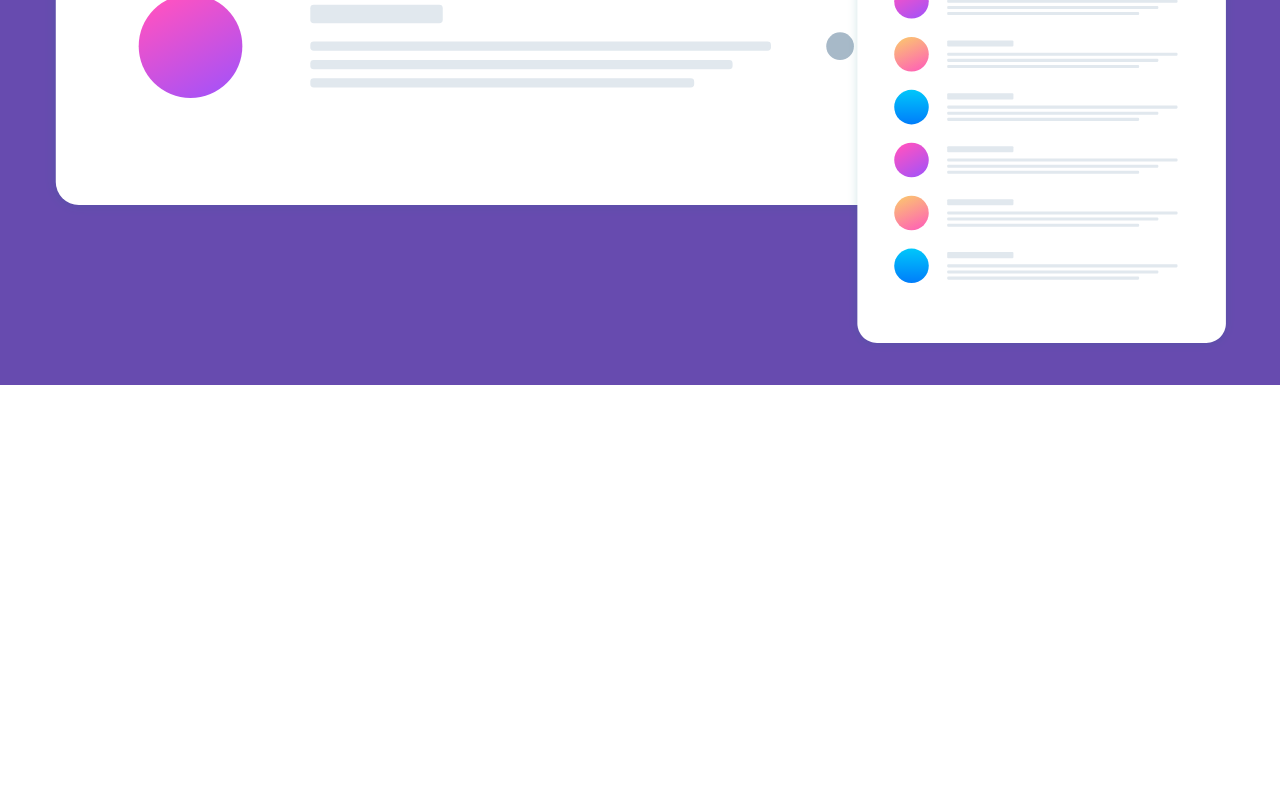
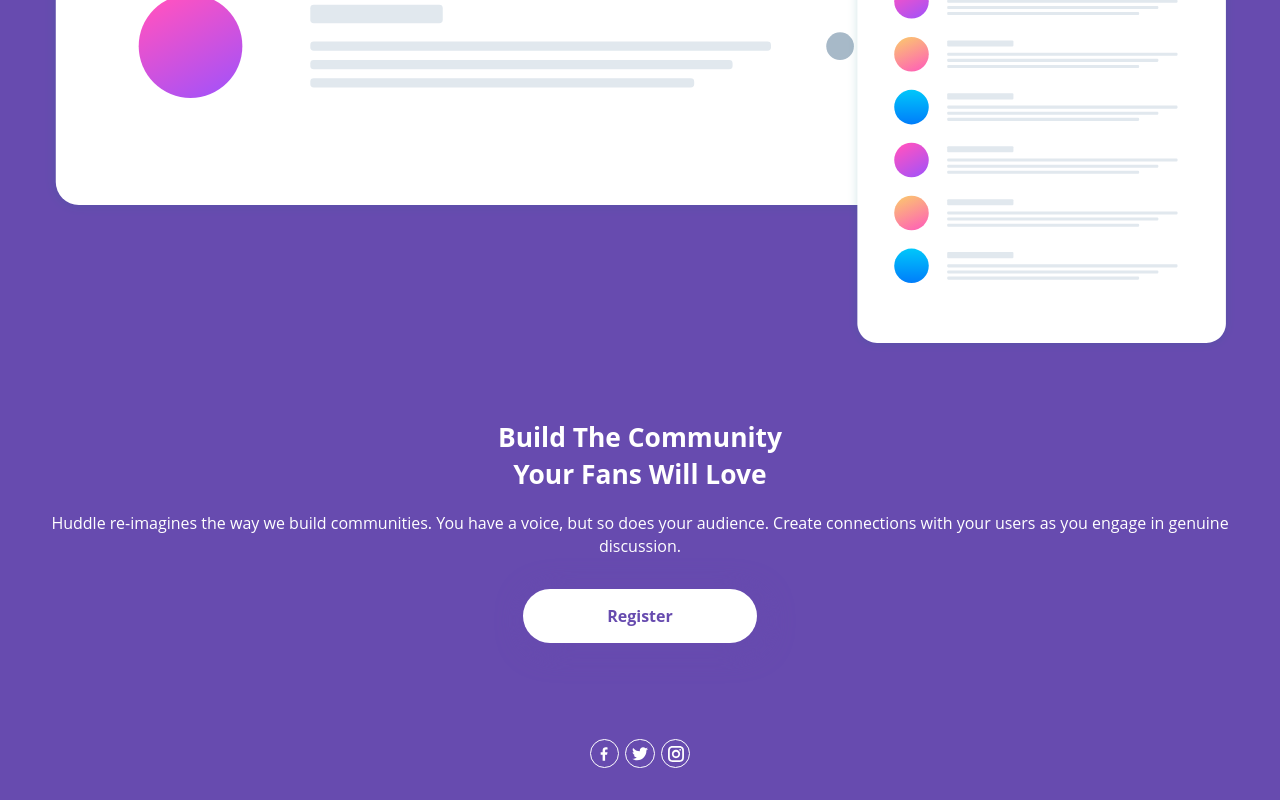
Before and after one commit to TheAncientOwl/huddle-landing-page, a React (Create React App) app: page / in a window 1280 px wide. Shown: the part 696-1496 px from the top of the page. Before the commit the page ends 1081 px from the top, so only its background shows below. Built offline with nearby package versions, Linux system fonts and the light colour scheme; a web font is replaced by a local one.

Commit message:
added socials.

```diff
--- a/src/App.js
+++ b/src/App.js
@@ -1,12 +1,20 @@
 import Logo from './components/Logo';
 import AppContainer from './components/AppContainer';
 import Illustration from './components/Illustration';
+import Title from './components/Title';
+import Description from './components/Description';
+import RegisterButton from './components/RegisterButton';
+import Socials from './components/Socials';
 
 export default function App() {
   return (
     <AppContainer>
       <Logo />
       <Illustration />
+      <Title />
+      <Description />
+      <RegisterButton />
+      <Socials />
     </AppContainer>
   );
 }
--- /dev/null
+++ b/src/components/Socials.js
@@ -0,0 +1,37 @@
+import styled from 'styled-components';
+import { GrFacebookOption, GrTwitter, GrInstagram } from 'react-icons/gr';
+
+const Container = styled.div`
+  display: flex;
+  justify-content: center;
+  margin-top: 6em;
+`;
+
+const Icon = styled.a`
+  display: flex;
+  align-items: center;
+  justify-content: center;
+  color: white;
+  border: 0.1em solid white;
+  padding: 0.35em;
+  margin: 0 0.2em;
+  border-radius: 50%;
+`;
+
+const IconsConfig = [
+  { icon: <GrFacebookOption />, link: 'https://ro-ro.facebook.com/' },
+  { icon: <GrTwitter />, link: 'https://twitter.com/?lang=ro' },
+  { icon: <GrInstagram />, link: 'https://www.instagram.com/' },
+];
+
+export default function Socials() {
+  return (
+    <Container>
+      {IconsConfig.map((item, index) => (
+        <Icon key={index} href={item.link} target='_blank'>
+          {item.icon}
+        </Icon>
+      ))}
+    </Container>
+  );
+}
```
